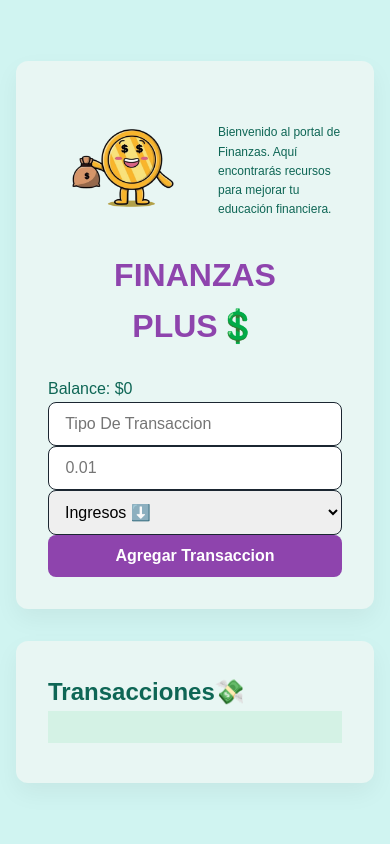
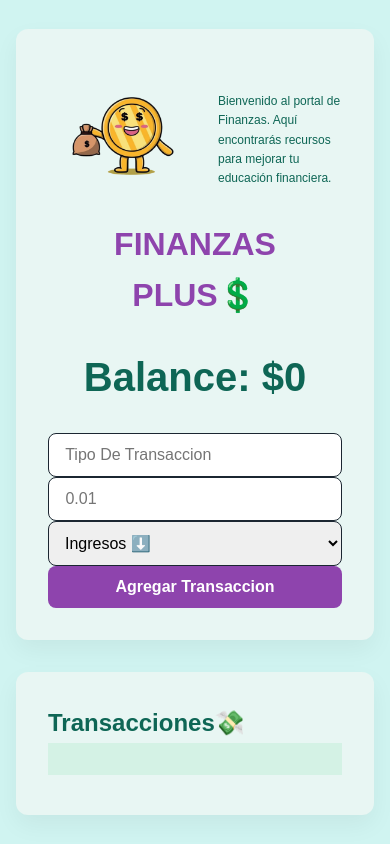
Before and after one commit to dayana1245/finanzas-plus, a PHP site: page /app.html in a window 390 px wide. Run offline with PHP 8.4, Linux system fonts and the light colour scheme.

Commit message:
Update file style.css

```diff
--- a/style.css
+++ b/style.css
@@ -104,7 +104,7 @@ color: var(--primary-color)
 }
 
 
-#balance
+#Balance
 
 {
 
@@ -262,7 +262,7 @@ align-items:  flex-end  ;
 
 }
 
-#balance
+#Balance
 
 {
 
```
Lines whose indentation alone changed are shown as unchanged.
